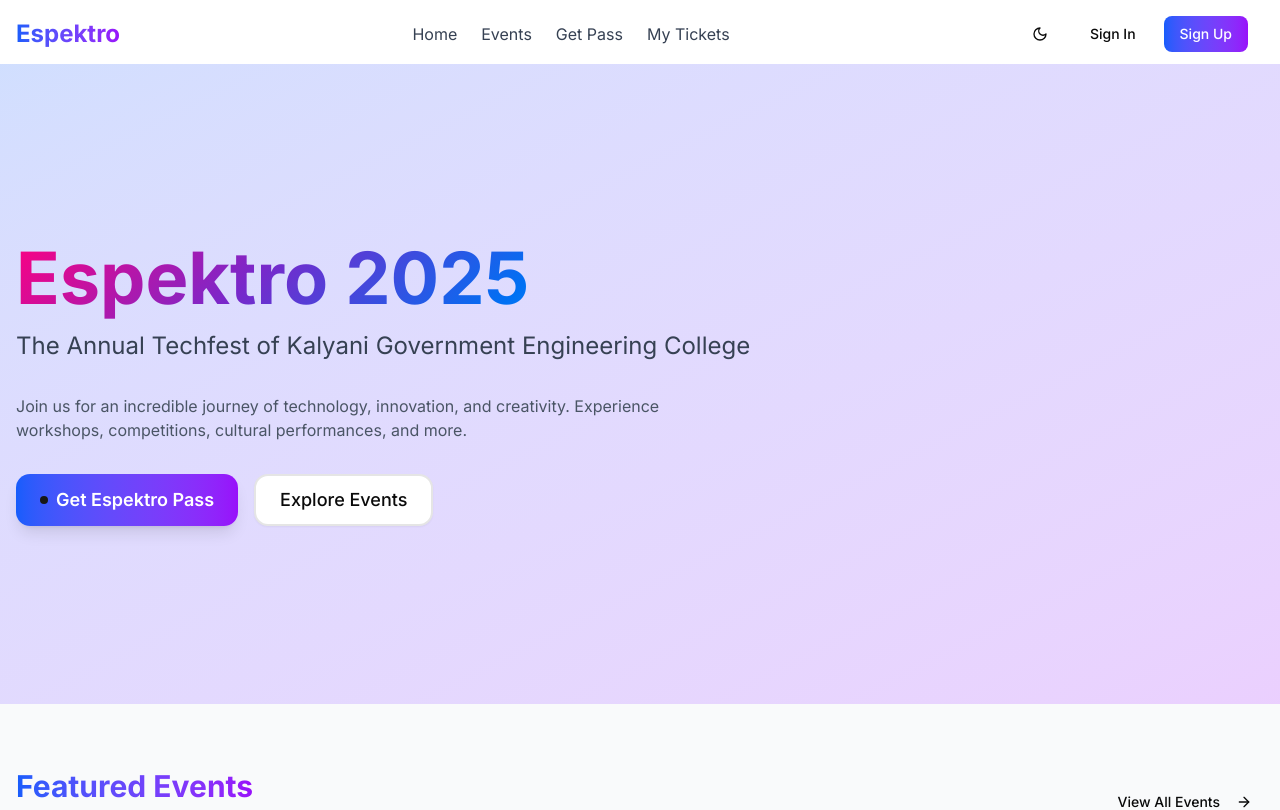
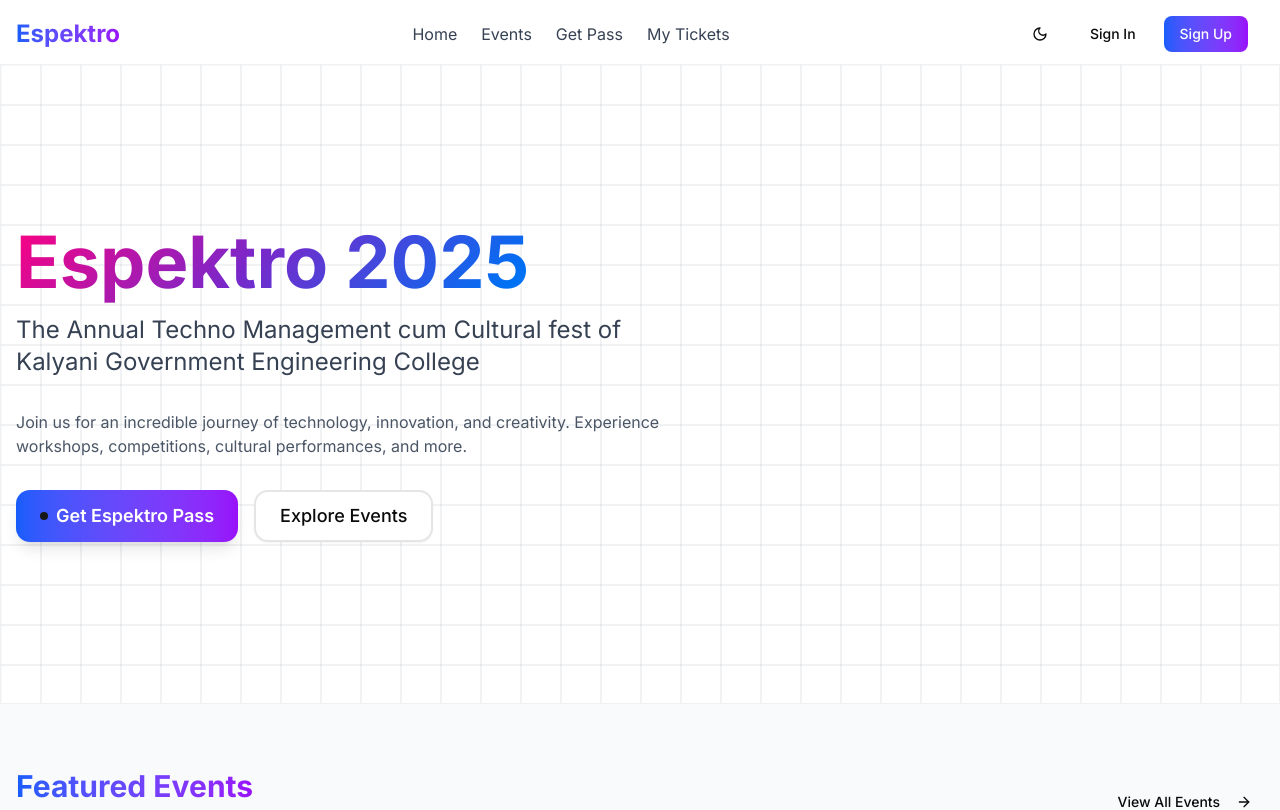
Before and after one commit to karmakarmeghdip/tickets.espektro, a Next.js app: page / in a window 1280 px wide. Shown: the top 810 px of the page. Built offline with nearby package versions, Linux system fonts and the light colour scheme.

Commit message:
added grid pattern

```diff
--- /dev/null
+++ b/app/components/magicui/interactive-grid-pattern.tsx
@@ -0,0 +1,72 @@
+"use client";
+
+import { cn } from "@/lib/utils";
+import React, { useState } from "react";
+
+/**
+ * InteractiveGridPattern is a component that renders a grid pattern with interactive squares.
+ *
+ * @param width - The width of each square.
+ * @param height - The height of each square.
+ * @param squares - The number of squares in the grid. The first element is the number of horizontal squares, and the second element is the number of vertical squares.
+ * @param className - The class name of the grid.
+ * @param squaresClassName - The class name of the squares.
+ */
+interface InteractiveGridPatternProps extends React.SVGProps<SVGSVGElement> {
+  width?: number;
+  height?: number;
+  squares?: [number, number]; // [horizontal, vertical]
+  className?: string;
+  squaresClassName?: string;
+}
+
+/**
+ * The InteractiveGridPattern component.
+ *
+ * @see InteractiveGridPatternProps for the props interface.
+ * @returns A React component.
+ */
+export function InteractiveGridPattern({
+  width = 40,
+  height = 40,
+  squares = [24, 24],
+  className,
+  squaresClassName,
+  ...props
+}: InteractiveGridPatternProps) {
+  const [horizontal, vertical] = squares;
+  const [hoveredSquare, setHoveredSquare] = useState<number | null>(null);
+
+  return (
+    <svg
+      width={width * horizontal}
+      height={height * vertical}
+      className={cn(
+        "absolute inset-0 h-full w-full border border-gray-400/30",
+        className,
+      )}
+      {...props}
+    >
+      {Array.from({ length: horizontal * vertical }).map((_, index) => {
+        const x = (index % horizontal) * width;
+        const y = Math.floor(index / horizontal) * height;
+        return (
+          <rect
+            key={index}
+            x={x}
+            y={y}
+            width={width}
+            height={height}
+            className={cn(
+              "stroke-gray-400/30 transition-all duration-100 ease-in-out [&:not(:hover)]:duration-1000",
+              hoveredSquare === index ? "fill-purple-300/50" : "fill-transparent",
+              squaresClassName,
+            )}
+            onMouseEnter={() => setHoveredSquare(index)}
+            onMouseLeave={() => setHoveredSquare(null)}
+          />
+        );
+      })}
+    </svg>
+  );
+}
--- a/app/page.tsx
+++ b/app/page.tsx
@@ -9,15 +9,20 @@
 import { ArrowRight } from "lucide-react";
 import { AuroraText } from "@/app/components/magicui/aurora-text";
 import { InteractiveHoverButton } from "@/app/components/magicui/interactive-hover-button"; // Import the new button
+import { InteractiveGridPattern } from "@/app/components/magicui/interactive-grid-pattern"; // Import the grid pattern
 
 export default function Home() {
   return (
     <div className="min-h-screen">
       {/* Hero Section */}
-      <section className="relative h-[80vh] flex items-center">
+      <section className="relative h-[80vh] flex items-center overflow-hidden bg-white dark:bg-slate-950"> {/* Added background color */}
         <div className="absolute inset-0 z-0">
           {/* Add a background image or pattern here */}
-          <div className="w-full h-full bg-gradient-to-br from-blue-600/20 to-purple-600/20 dark:from-blue-900/40 dark:to-purple-900/40" />
+          <InteractiveGridPattern
+            squares={[50, 30]} // Adjust grid size as needed
+            className="opacity-50 dark:opacity-20 w-full" // Adjust opacity
+            squaresClassName="stroke-gray-400/30 dark:stroke-gray-600/30"
+          />
         </div>
 
         <div className="container mx-auto px-4 z-10">
@@ -26,7 +31,7 @@
               Espektro 2025
             </AuroraText>
             <p className="text-xl md:text-2xl text-gray-700 dark:text-gray-300 mb-8">
-              The Annual Techfest of Kalyani Government Engineering College
+              The Annual Techno Management cum Cultural fest of <br/>Kalyani Government Engineering College
             </p>
             <p className="text-gray-600 dark:text-gray-400 mb-8 max-w-2xl">
               Join us for an incredible journey of technology, innovation, and creativity.
@@ -87,7 +92,7 @@
       </section>
 
       {/* Timeline Section */}
-      <section className="py-16 bg-gradient-to-br from-blue-50 to-purple-50 dark:from-slate-900 dark:to-slate-800">
+      <section className="py-16 bg-gray-50 dark:bg-slate-950"> {/* Updated background color */}
         <div className="container mx-auto px-4">
           <div className="max-w-4xl mx-auto">
             <h2 className="text-3xl font-bold mb-2 text-center">
```
